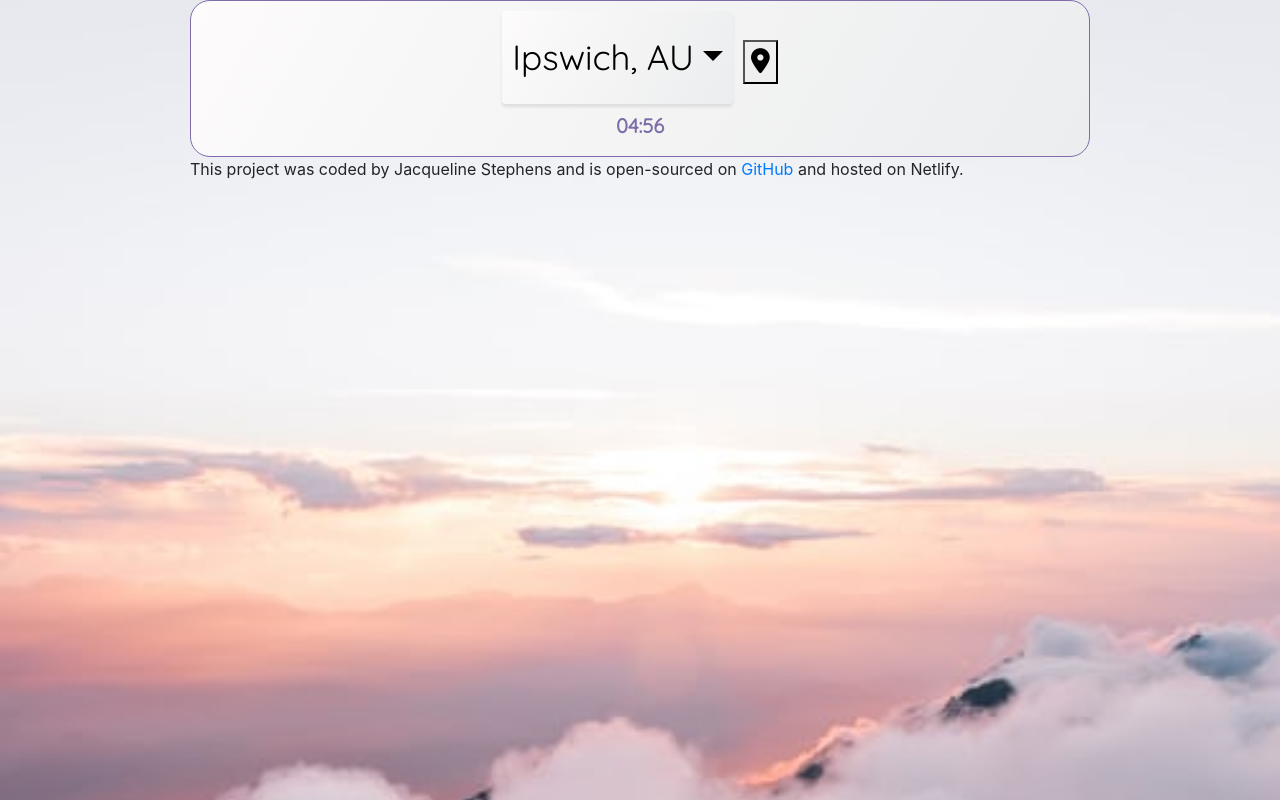
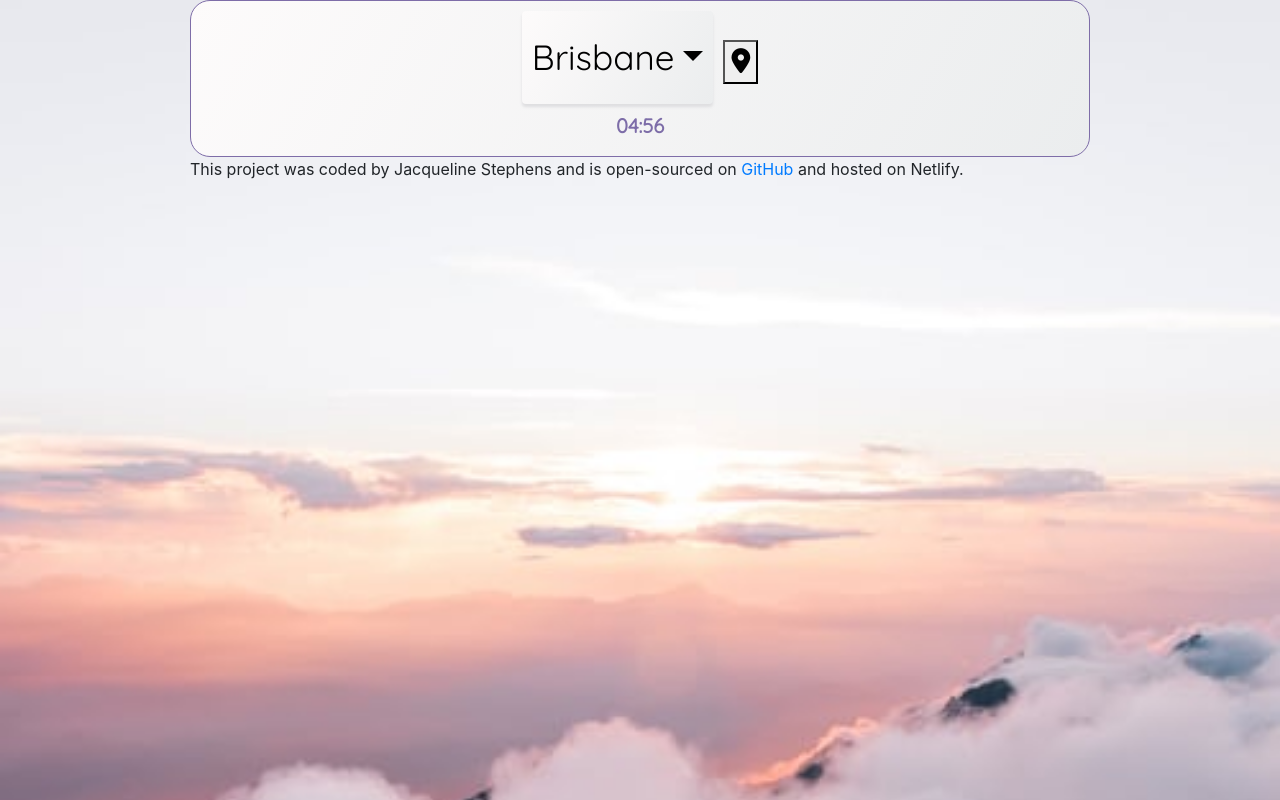
Before and after one commit to JStepns/weather-react, a React (Create React App) app: page / in a window 1280 px wide. Built offline with nearby package versions, Linux system fonts and the light colour scheme; no server answers.

Commit message:
Changed the default city to Brisbane

```diff
--- a/src/App.js
+++ b/src/App.js
@@ -6,7 +6,7 @@ export default function App() {
     return (
     <div className="App">
       <div className = "Container">
-      <SearchForm defaultCity = "Ipswich, AU" />
+      <SearchForm defaultCity = "Brisbane" />
       </div>
       <footer>This project was coded by Jacqueline Stephens and is open-sourced on <a
         href="https://github.com/JStepns/weather-react" target="_blank" rel="noreferrer">GitHub</a> and hosted on Netlify.
```
Also changed, not shown: 1 other file (tests, documents, lock files or other folders).
